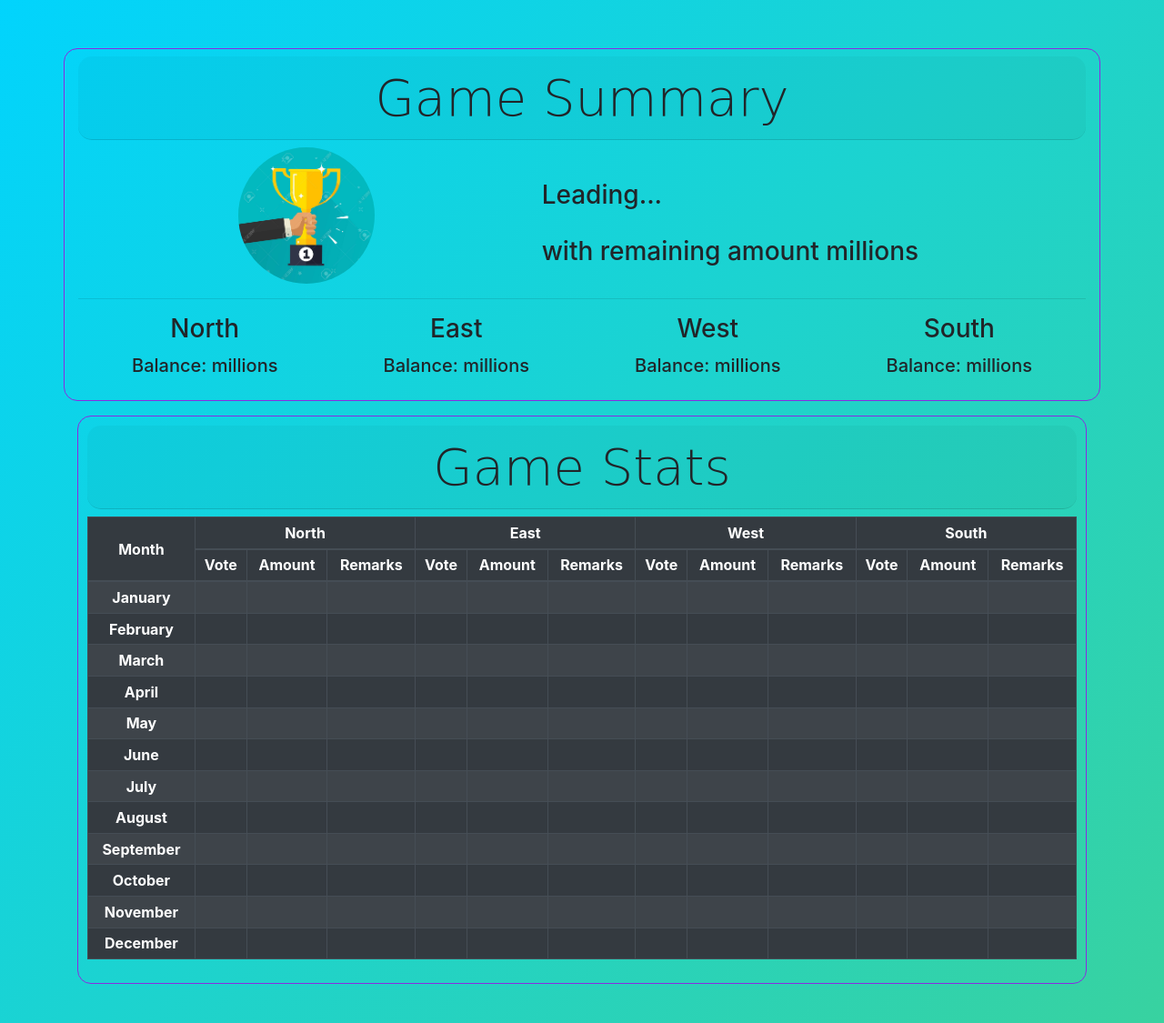
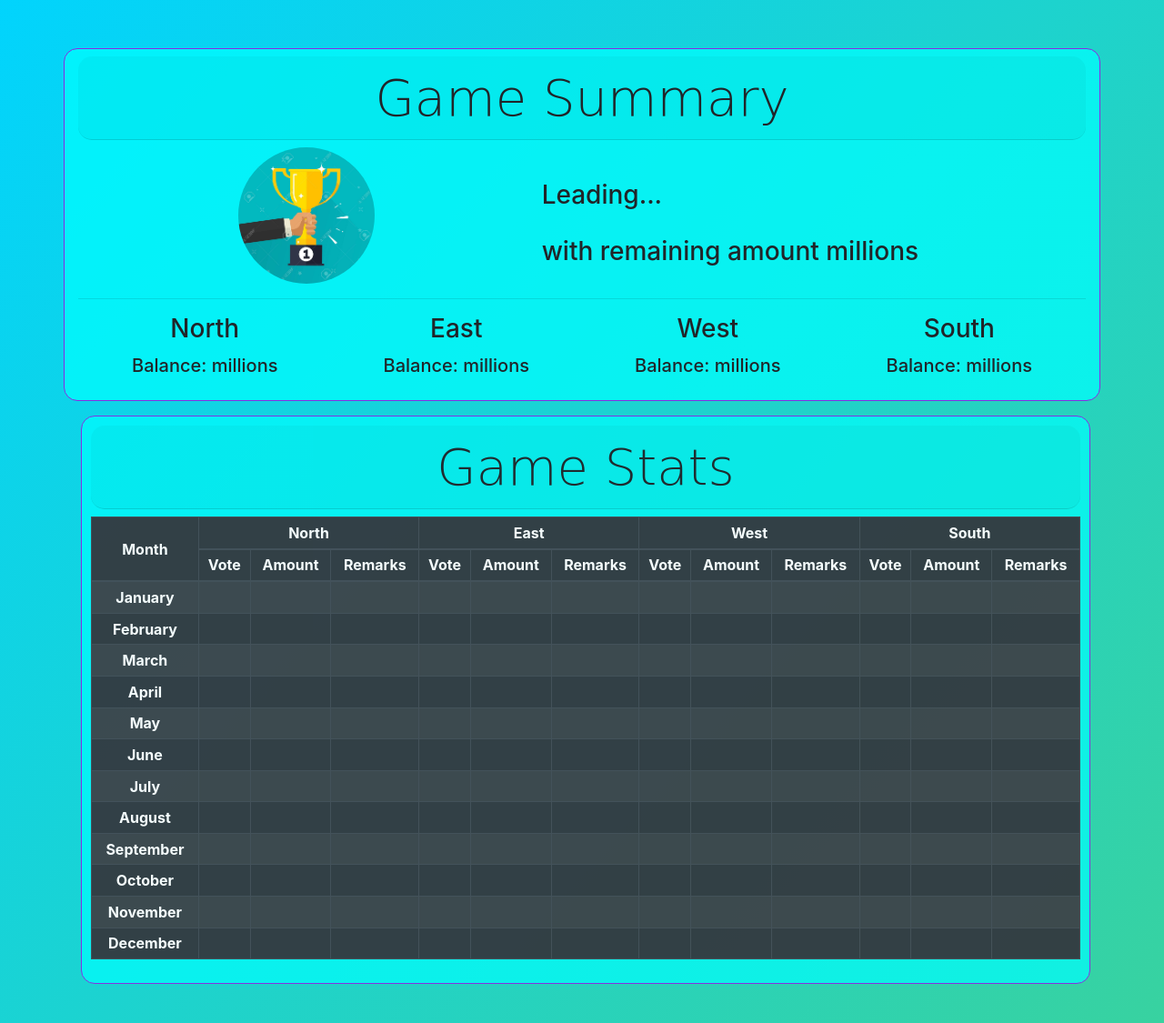
Before and after one commit to VishnuKarikkal/YIP, a website: page src/views/index.html in a window 1280 px wide. Shown: the part 58-1183 px from the top of the page at 91% size. Drawn offline with nearby package versions, Linux system fonts and the light colour scheme; no server answers; a web font is replaced by a local one.

Commit message:
Stats & Summary

```diff
--- a/src/views/index.html
+++ b/src/views/index.html
@@ -64,7 +64,7 @@
     <div class="scoreboard-content mt-5">
       <!-- Game Summary section -->
       <div
-        class="container"
+        class="container scoreboard-box"
         style="border: 1px solid blueviolet; border-radius: 15px"
       >
         <h5
@@ -168,7 +168,7 @@
         <div class="row mx-auto my-3">
           <!-- game stats table section -->
           <div
-            class="col"
+            class="col stat-box"
             style="
               border: 1px solid blueviolet;
               padding: 10px 10px;
```
